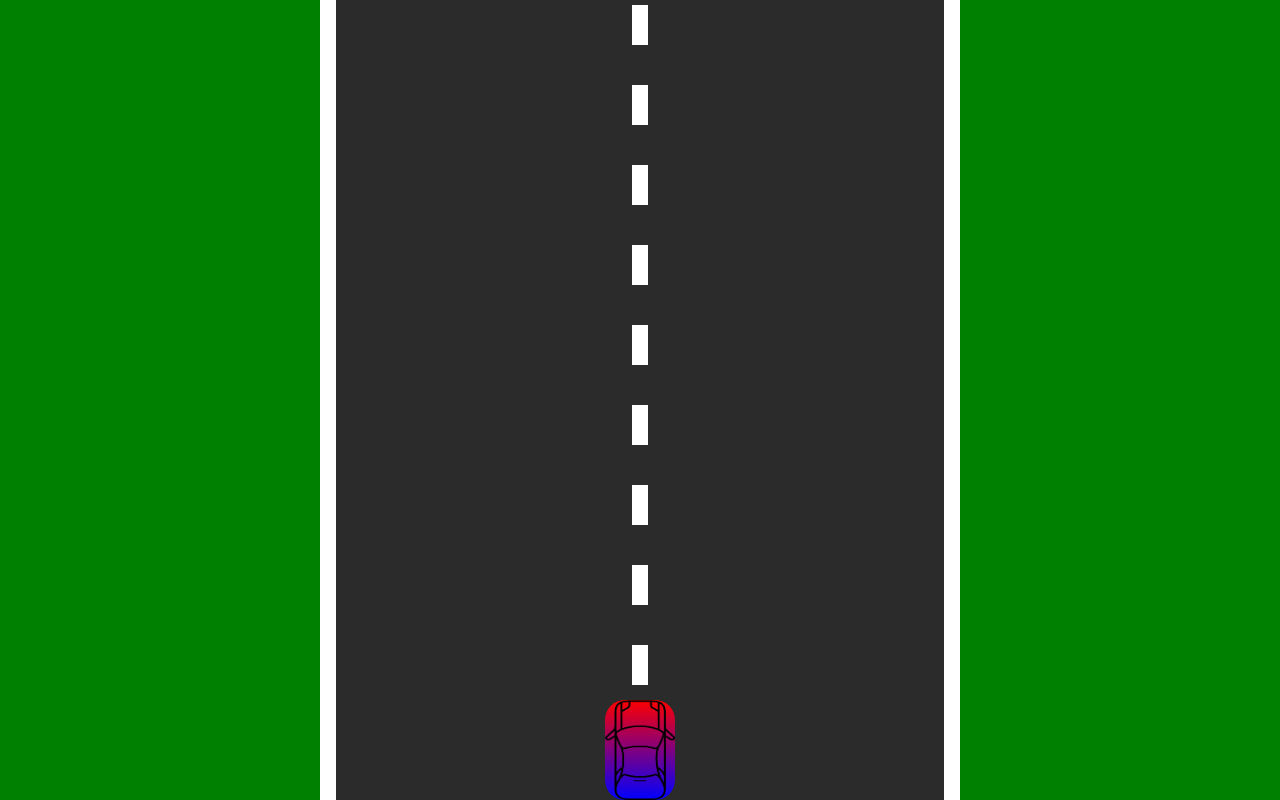
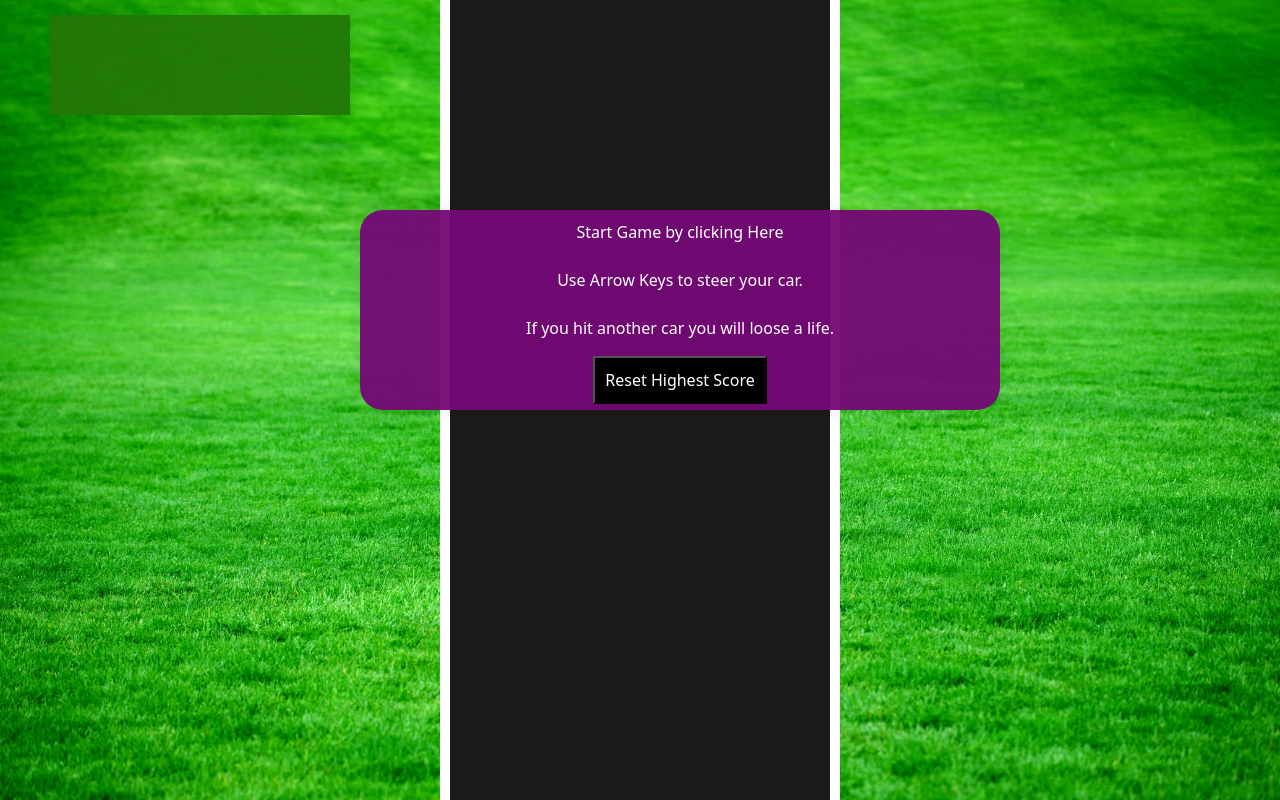
Before and after one commit to SarahE-Dev/RacingGame, a plain HTML site: page index.html in a window 1280 px wide. Drawn offline with nearby package versions, Linux system fonts and the light colour scheme.

Commit message:
changed functionality of game

```diff
--- a/index.html
+++ b/index.html
@@ -6,26 +6,18 @@
     <title>Racing Game</title>
     <script src="https://ajax.googleapis.com/ajax/libs/jquery/3.7.1/jquery.min.js"></script>
     <link rel="stylesheet" href="style.css">
+    <link href="https://cdn.jsdelivr.net/npm/bootstrap@5.3.2/dist/css/bootstrap.min.css" rel="stylesheet" integrity="sha384-T3c6CoIi6uLrA9TneNEoa7RxnatzjcDSCmG1MXxSR1GAsXEV/Dwwykc2MPK8M2HN" crossorigin="anonymous">
     <script defer src="main.js"></script>
 </head>
 <body>
-    <div class="road">
-        <div class="whiteLine left"></div>
-        <div class="dottedLine">
-            <div class="dot dot-1"></div>
-            <div class="dot dot-2"></div>
-            <div class="dot dot-3"></div>
-            <div class="dot dot-4"></div>
-            <div class="dot dot-5"></div>
-            <div class="dot dot-6"></div>
-            <div class="dot dot-7"></div>
-            <div class="dot dot-8"></div>
-            <div class="dot dot-9"></div>
-            <div class="dot dot-10"></div>
-
+    <div class="CarGame">
+        <div class="Score"></div>
+        <div class="StartScreen">
+            <p class="text-sm-center">Start Game by clicking Here<br><br>Use Arrow Keys to steer your car.<br><br>If you hit another car you will loose a life.</p>
+            <button class="" onclick="Reset()">Reset Highest Score</button>
         </div>
-        <div class="whiteLine right"></div>
+        <div class="GameArea"></div>
     </div>
-    <img src="/noun-car-top-view-2958007.png" id="car">
+    <script src="https://cdn.jsdelivr.net/npm/bootstrap@5.3.2/dist/js/bootstrap.bundle.min.js" integrity="sha384-C6RzsynM9kWDrMNeT87bh95OGNyZPhcTNXj1NW7RuBCsyN/o0jlpcV8Qyq46cDfL" crossorigin="anonymous"></script>
 </body>
 </html>
--- a/main.js
+++ b/main.js
@@ -1,56 +1,142 @@
-let start = null;
-let dot1 = document.querySelector('.dot-1');
-let dot2 = document.querySelector('.dot-2')
-let dot3 = document.querySelector('.dot-3');
-let dot4 = document.querySelector('.dot-4');
-let dot5 = document.querySelector('.dot-5');
-let dot6 = document.querySelector('.dot-6');
-let dot7 = document.querySelector('.dot-7');
-let dot8 = document.querySelector('.dot-8');
-let dot9 = document.querySelector('.dot-9');
-let dot10 = document.querySelector('.dot-10');
-let car = document.querySelector('#car');
+const score=document.querySelector('.Score');
+const startscreen=document.querySelector('.StartScreen');
+const gamearea=document.querySelector('.GameArea');
+let player={ speed:5,score:0};
+let highest=0;
+startscreen.addEventListener('click',start);
+
+let keys={ArrowUp: false, ArrowDown: false, ArrowRight: false, ArrowLeft: false};
+
+document.addEventListener('keydown',keyDown);
+document.addEventListener('keyup',keyUp);
+function keyDown(ev){
+    ev.preventDefault();
+    keys[ev.key]=true;
+
+}
+function keyUp(ev){
+    ev.preventDefault();
+    keys[ev.key]=false;
+
+}
+
+function isCollide(a,b){
+    aRect=a.getBoundingClientRect();
+    bRect=b.getBoundingClientRect();
+
+    return !((aRect.bottom<bRect.top)||(aRect.top>bRect.bottom)||(aRect.right<bRect.left)||(aRect.left>bRect.right));
+}
+
+function moveLines(){
+    let lines=document.querySelectorAll('.lines');
+    lines.forEach(function(item){
+        if(item.y>=700){
+            item.y-=750;
+        }
+        item.y+=player.speed;
+        item.style.top=item.y+'px';
+
+    })
+}
+
+function endGame(){
+    player.start=false;
+    startscreen.classList.remove('hide');
+}
+
+function moveCar(car){
+    let other=document.querySelectorAll('.other');
+    other.forEach(function(item){
+        if(isCollide(car,item)){
+            console.log('HIT');
+            endGame();
+        }
+        if(item.y>=750){
+            item.y=-300;
+            item.style.left=Math.floor(Math.random()*350) + 'px';
+        }
+        item.y+=player.speed;
+        item.style.top=item.y+'px';
+
+    })
+}
+
+function gamePlay(){
+
+    let car=document.querySelector('.car');
+    let road=gamearea.getBoundingClientRect();
+
+    if(player.start){
+
+        moveLines();
+        moveCar(car);
+        if(keys.ArrowUp && player.y>(road.top+70)){
+            player.y-=player.speed;
+        }
+        if(keys.ArrowDown && player.y<(road.bottom-70)){
+            player.y+=player.speed;
+        }
+        if(keys.ArrowLeft && player.x>0){
+            player.x-=player.speed;
+        }
+        if(keys.ArrowRight && player.x<(road.width-50)){
+            player.x+=player.speed;
+        }
+
+        car.style.top=player.y + 'px';
+        car.style.left=player.x + 'px';
+
+        window.requestAnimationFrame(gamePlay);
+        player.score++;
+        if(player.score>=highest)
+        {
+            highest=player.score;
+        }
+        score.innerHTML="Your Score:"+ player.score+"<br><br>"+"Highest Score:"+highest;
 
 
-
-function startAnim(timestamp){
-    if(!start){start = timestamp;}
-    if(dot1.style.top > 500){
-        dot1.style.top = '0px'
-    }
-    let progress = timestamp - start;
-    let applyNum = Math.min(progress / 7, 100);
-    if(applyNum >= 75){
-        start = 0;
     }
 
-    dot1.style.top = applyNum + "px";
-    dot2.style.top = applyNum + 40 + "px";
-    dot3.style.top = applyNum + 80 + "px";
-    dot4.style.top = applyNum + 120 + "px";
-    dot5.style.top = applyNum + 160 + "px";
-    dot6.style.top = applyNum + 200 + "px";
-    dot7.style.top = applyNum + 240 + "px";
-    dot8.style.top = applyNum + 280 + "px";
-    dot9.style.top = applyNum + 320 + "px";
-    dot10.style.top = applyNum + 360 + "px";
-
-    window.requestAnimationFrame(startAnim);
 }
 
-$(document).keydown(function(e){
-    switch (e.key){
-    case 'ArrowLeft':
-        $("#car").finish().animate({
-            left: "-=50"
-        });
-        break;
-    case 'ArrowRight':
-        $("#car").finish().animate({
-            left: "+=50"
-        });
-        break;
+function Reset(){
+    highest=0;
+}
+
+function start(){
+    startscreen.classList.add('hide');
+    gamearea.innerHTML="";
+
+    player.start=true;
+    player.score=0;
+    window.requestAnimationFrame(gamePlay);
+
+   for(x=0;x<5;x++){
+        let roadline=document.createElement('div');
+        roadline.setAttribute('class','lines');
+        roadline.y=(x*150);
+        roadline.style.top=roadline.y+'px';
+        gamearea.appendChild(roadline);
     }
-});
 
-window.requestAnimationFrame(startAnim)
+    let car=document.createElement('div');
+    car.setAttribute('class','car');
+    gamearea.appendChild(car);
+
+    player.x=car.offsetLeft;
+    player.y=car.offsetTop;
+
+    for(x=0;x<3;x++){
+        let othercar=document.createElement('div');
+        othercar.setAttribute('class','other');
+        othercar.y=((x+1)*350)* -1;
+        othercar.style.top=othercar.y+'px';
+        othercar.style.left=Math.floor(Math.random()*350) + 'px';
+        othercar.style.backgroundColor = 'rgba('+randomcolor()+','+randomcolor()+','+randomcolor()+')'
+        gamearea.appendChild(othercar);
+    }
+}
+
+function randomcolor() {
+    return Math.floor(Math.random() * 255)+2;
+}
--- a/style.css
+++ b/style.css
@@ -1,97 +1,90 @@
-* {
+*{
     box-sizing: border-box;
     margin: 0;
     padding: 0;
 }
-
-body {
-    background-color: green;
-    display: flex;
-    justify-content: center;
-    height: 100vh;
+.hide{
+    display: none;
 }
 
-.road {
-    background-color: rgb(44, 43, 43);
-    width: 50vw;
-    height: 100%;
-    display: flex;
-    justify-content: space-between;
-    overflow: hidden;
+.car{
+    width: 50px;
+    height: 70px;
+    background-color: red;
+    position: absolute;
+    bottom: 120px;
+    background-image: url(/e2c7f6c8c7f342217a8434f3b811f326.jpg);
+    background-size: cover;
 }
 
-.whiteLine {
-    background-color: white;
-    height: 100%;
-    width: 1rem;
+.GameArea{
+    width: 400px;
+    height: 100vh;
+    background-color: rgb(29, 26, 26);
+    margin: auto;
+    position: relative;
+    overflow: hidden;
+    border-left: 10px solid white;
+    border-right:10px solid white;
 }
 
-.dottedLine {
-    background-color: rgb(44, 43, 43);
-    height: 100%;    width: 1rem;
+.lines{
+    width: 10px;
+    height: 70px;
+    background: yellow;
+    position: absolute;
+    margin-left: 195px;
 }
 
-.dot {
-    height: 40px;
-    background-color: white;
-}
-
-
- .dot-1 {
-    position: relative;
+.CarGame{
+    background-image: url(/grass.avif);
+    background-size: cover;
 
 }
 
-.dot-2 {
-    position: relative;
+.Score{
+    position: absolute;
+    top: 15px;
+    left: 50px;
+    text-align: center;
+    padding-top: 23px;
+    font-size: 30px;
+    line-height: 20px;
+    background-color: rgba(34, 119, 8, 0.952);
+    color: white;
+    width: 300px;
+    height: 100px;
+    box-shadow: 0 0 20px 0px rgba(0,0,0,0.1);
+}
+
+.StartScreen{
+    position: absolute;
+    background-color: rgba(117, 8, 119, 0.952);
+    color: white;
+    z-index: 1;
+    margin-top: 210px;
+    margin-left:360px;
+    text-align: center;
+    box-shadow: 0 0 20px 0px rgba(0,0,0,0.1);
+    font-size: 1em;
+    width: 50%;
+    height: 200px;
+    cursor: pointer;
+    border-radius: 23px;
+    padding: 10px;
 
 }
-
-.dot-3 {
-    position: relative;
+button{
+    padding: 10px;
+    text-align: center;
+    background-color: black;
+    color: white;
 }
 
-.dot-4 {
-    position: relative;
-
+.other {
+    width: 50px;
+    height: 70px;
+    position: absolute;
+    bottom: 120px;
+    background-size: cover;
 }
-
-.dot-5 {
-    position: relative;
-
-}
-
-.dot-6 {
-    position: relative;
-
-}
-
-.dot-7 {
-    position: relative;
-
-}
-
-.dot-8 {
-    position: relative;
-
-}
-
-.dot-9 {
-    position: relative;
-
-}
-
-.dot-10 {
-    position: relative;
-
-}
-
-#car {
-    position: absolute;
-    bottom: 0px;
-    width: 70px;
-    height: 100px;
-    background: linear-gradient(red, blue);
-    border-radius: 20px;
-    transform: translateX(0px);
-}
```
Also changed, not shown: e2c7f6c8c7f342217a8434f3b811f326.jpg (added), grass.avif (added), noun-car-top-view-2958006.png (deleted), noun-car-top-view-2958007.png (deleted).
